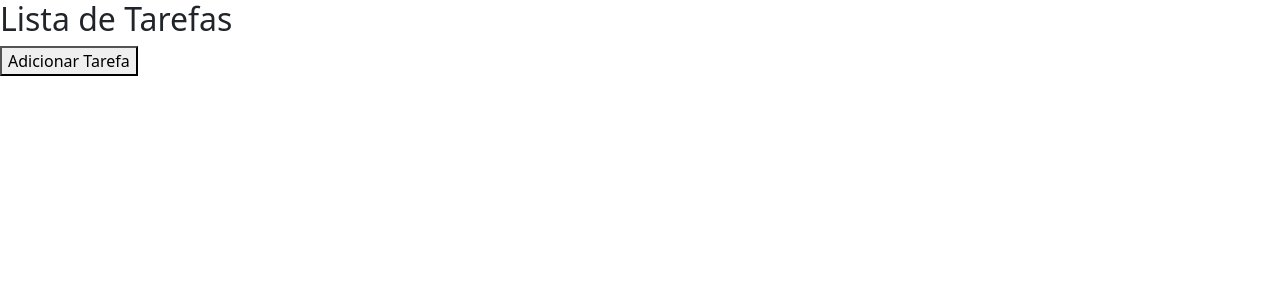
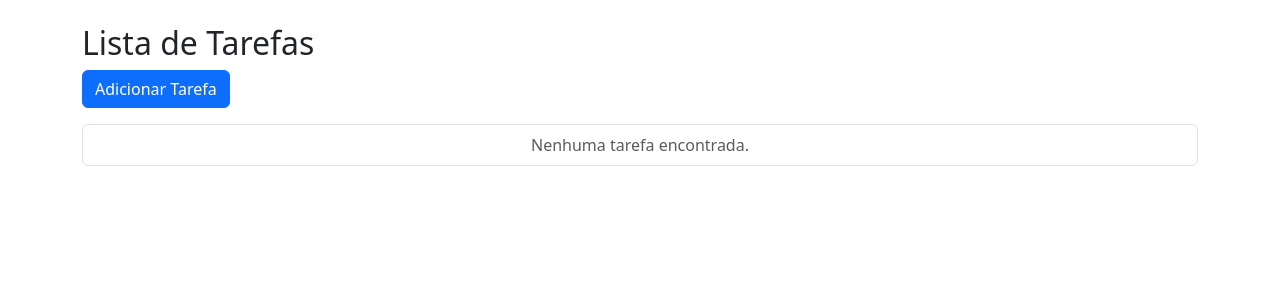
Before and after one commit to andrepim97/todo-list, a Vue app: page / in a window 1280 px wide. Shown: the top 300 px of the page. Built offline with nearby package versions, Linux system fonts and the light colour scheme.

Commit message:
Improve TodoList component with unique keys, empty state message, and Bootstrap styling

```diff
--- a/src/components/TodoList.vue
+++ b/src/components/TodoList.vue
@@ -1,31 +1,31 @@
 <template>
-    <div>
-        <h2>Lista de Tarefas</h2>
-        <router-link to="/add">
-            <button>Adicionar Tarefa</button>
-        </router-link>
-        <ul>
-            <TodoItem v-for="(tarefa, index) in tarefas" :key="index" :tarefa="tarefa"/>
-        </ul>
-    </div>
+  <div class="container mt-4">
+    <h2>Lista de Tarefas</h2>
+    <router-link to="/add">
+      <button class="btn btn-primary mb-3">Adicionar Tarefa</button>
+    </router-link>
+
+    <ul class="list-group">
+      <li v-if="tarefas.length === 0" class="list-group-item text-center text-muted">
+        Nenhuma tarefa encontrada.
+      </li>
+      <TodoItem v-for="tarefa in tarefas" :key="tarefa.id" :tarefa="tarefa" />
+    </ul>
+  </div>
 </template>
 
 <script setup>
-import { ref, onMounted, watch } from 'vue'
-
+import { ref, onMounted, watchEffect } from 'vue'
 import TodoItem from './TodoItem.vue'
 
 const tarefas = ref([])
 
 onMounted(() => {
   const guardadas = localStorage.getItem('tarefas')
-  if (guardadas) {
-    tarefas.value = JSON.parse(guardadas)
-  }
+  if (guardadas) tarefas.value = JSON.parse(guardadas)
 })
 
-watch(tarefas, (novas) => {
-  localStorage.setItem('tarefas', JSON.stringify(novas))
-}, { deep: true })
-
+watchEffect(() => {
+  localStorage.setItem('tarefas', JSON.stringify(tarefas.value))
+})
 </script>
```
